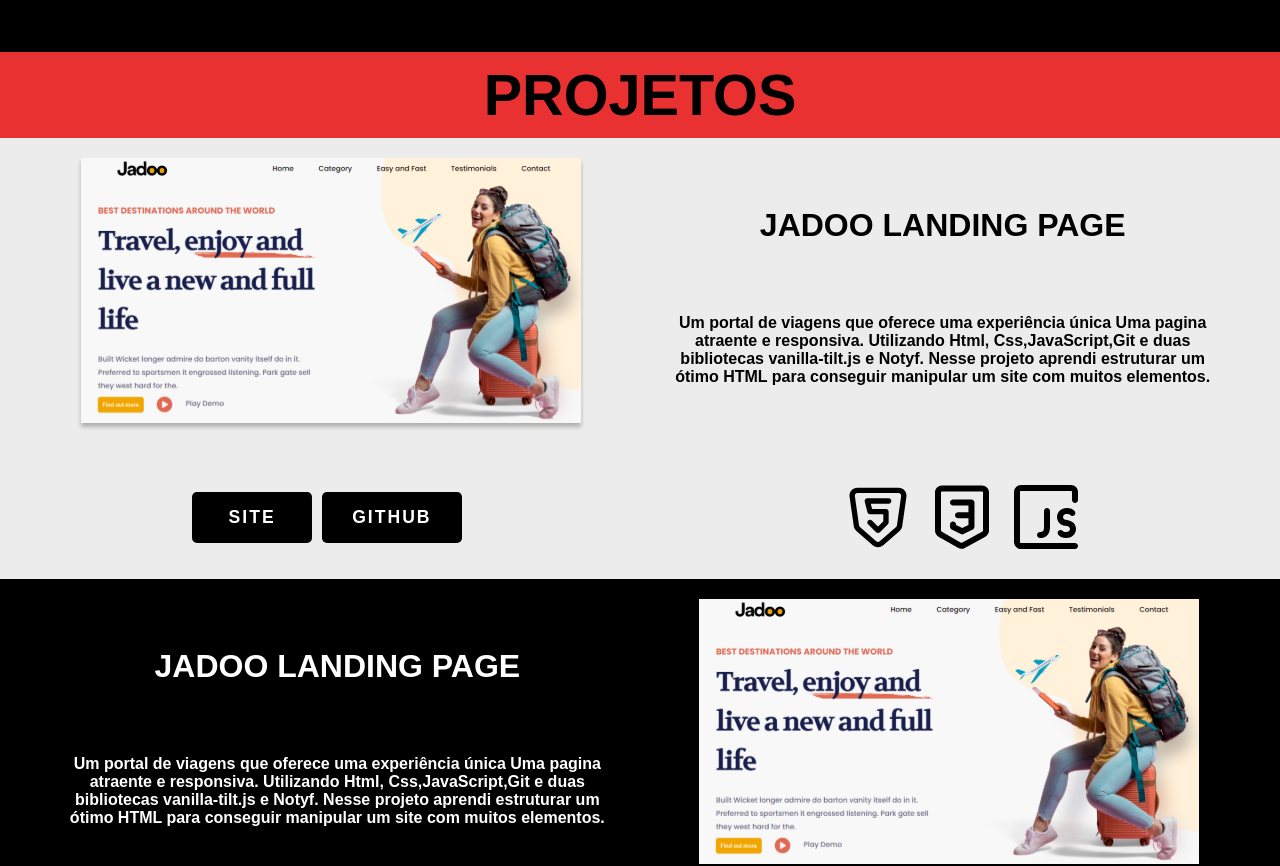
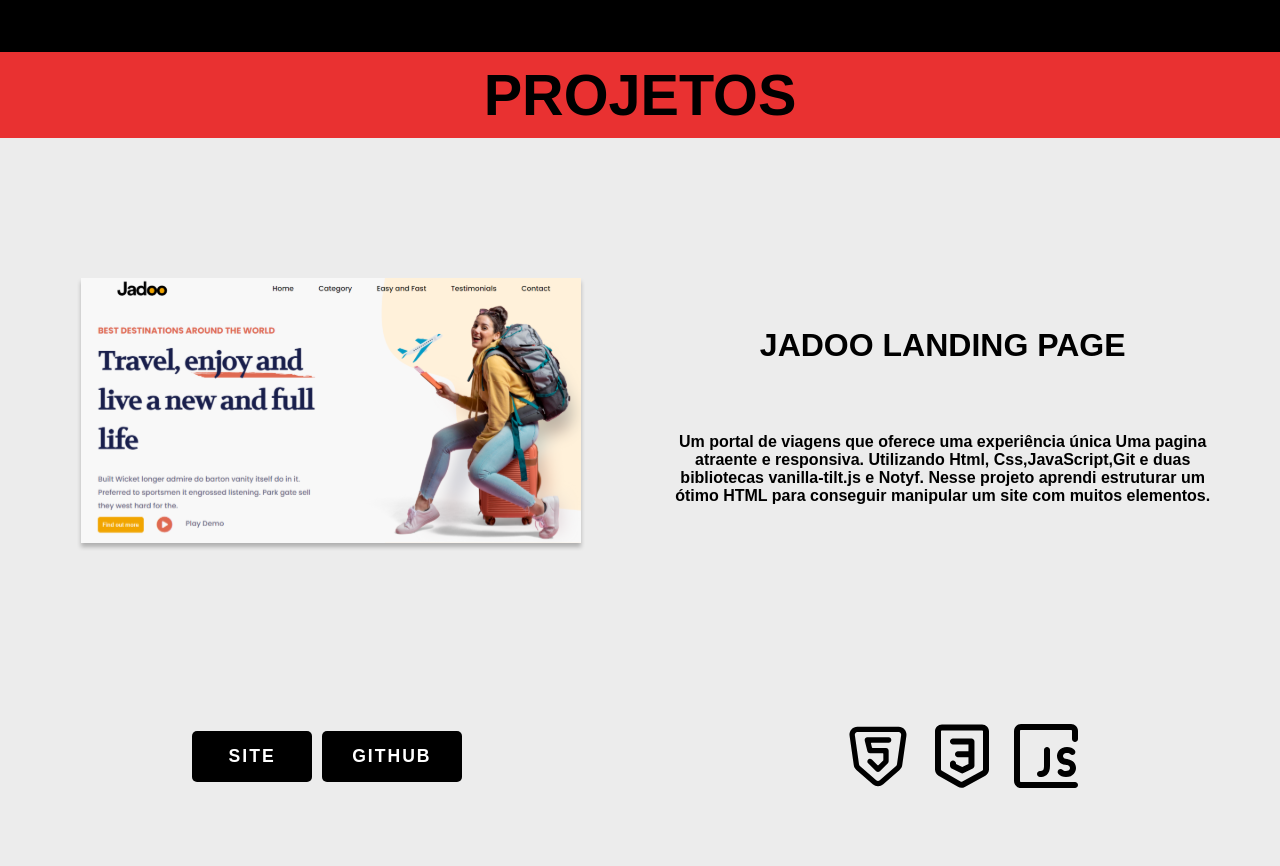
Before and after one commit to Dannick10/portifoliovite, a React (Vite) app: page / in a window 1280 px wide. Shown: the part 1580-2446 px from the top of the page. Built offline with nearby package versions, Linux system fonts and the light colour scheme; a web font is replaced by a local one.

Commit message:
altura do projetos

```diff
--- a/src/index.css
+++ b/src/index.css
@@ -56,12 +56,17 @@ p{
 background: rgb(236, 236, 236);
 background-size: cover;
 font-family: var(--fontblinker);
+display: flex;
+flex-direction: column;
+justify-content: space-evenly;
+height: 100vh;
 }
 
 
 .project_showcase p{
   color: black;
   font-family: var(--fontblinker);
+
 }
 
 
```
